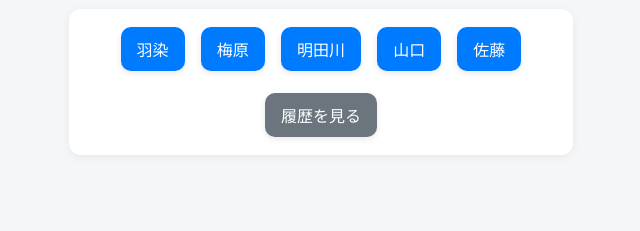
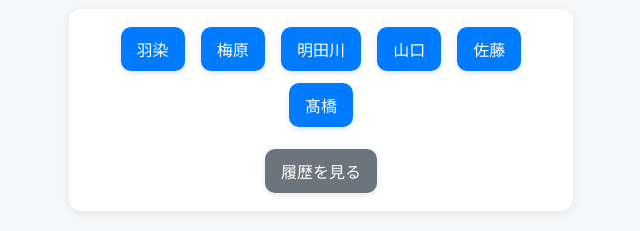
Before and after one commit to spadaslasher/pachi2, a plain HTML site: page index.html in a window 1280 px wide. Shown: the part 81-312 px from the top of the page, without its empty margins (319-959 px from the left). Drawn offline with Linux system fonts and the light colour scheme.

Commit message:
Add files via upload

```diff
--- a/index.html
+++ b/index.html
@@ -31,6 +31,7 @@
       <button class="btn" onclick="startScan('明田川')">明田川</button>
       <button class="btn" onclick="startScan('山口')">山口</button>
       <button class="btn" onclick="startScan('佐藤')">佐藤</button>
+      <button class="btn" onclick="startScan('髙橋')">髙橋</button>
 
       <div style="margin-top:10px">
         <button class="btn sub" onclick="showHistory()">履歴を見る</button>
```
